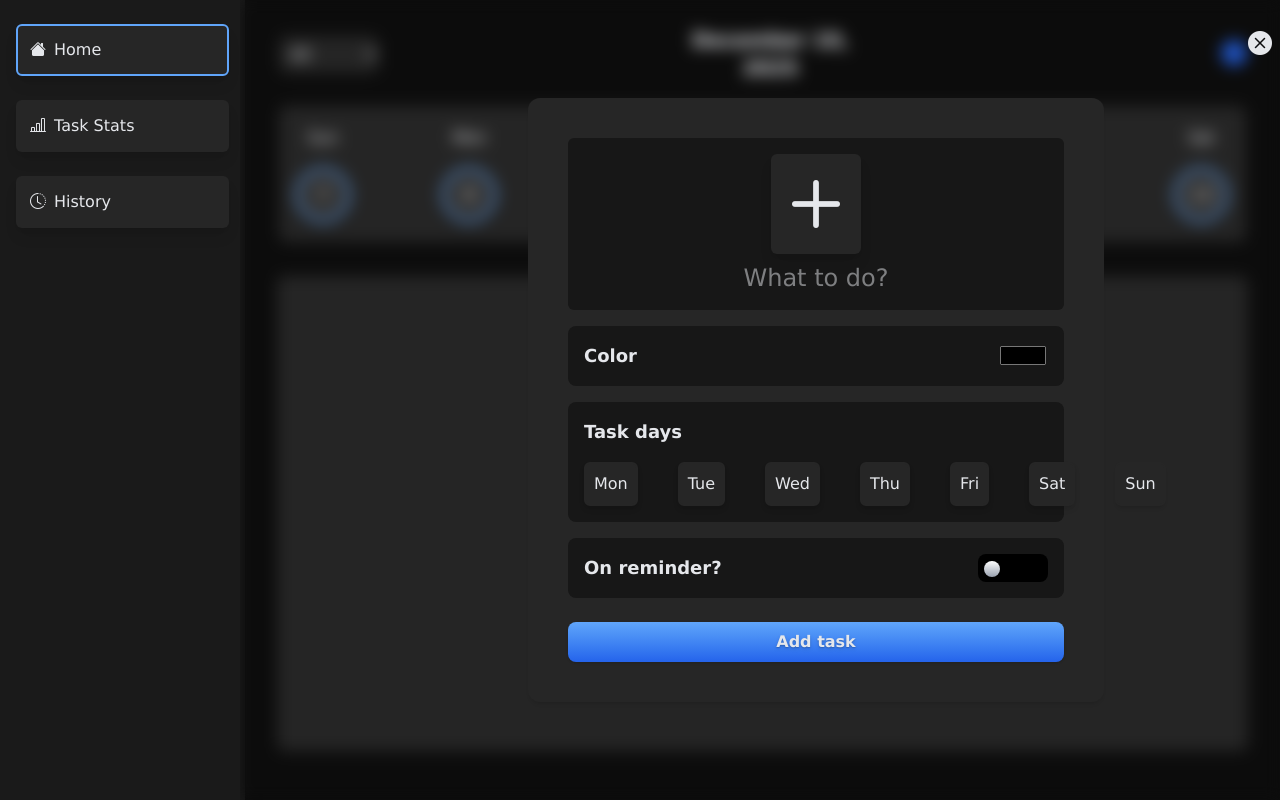
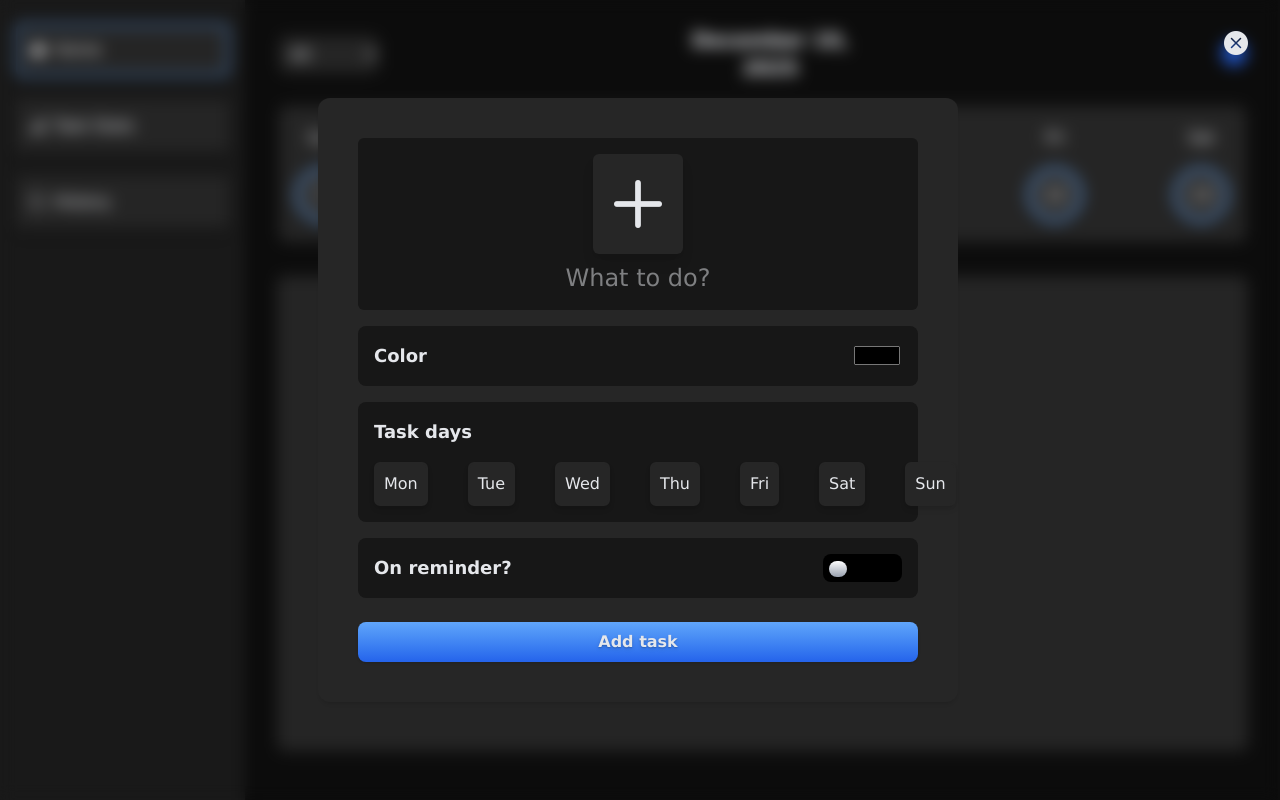
Before and after one commit to theinternetfae/Optima-V.2, a React (Vite) app: page / in a window 1280 px wide. Both pictures are taken after a click on the button 1234 px from the left and 54 px from the top of the page. Built offline with nearby package versions, Linux system fonts and the light colour scheme.

Commit message:
Fixing new task and edit task screen

```diff
--- a/src/components/NewTask.jsx
+++ b/src/components/NewTask.jsx
@@ -155,7 +155,7 @@ function NewTask({exit, editExit, task}) {
     return (
         <div className="new-task">
 
-            {isEditingMode ? <i className="bi bi-x-circle-fill exit-new-screen cursor-pointer" onClick={editExit}></i> : <i className="bi bi-x-circle-fill exit-edit-screen cursor-pointer" onClick={exit}></i>}
+            {isEditingMode ? <i className="bi bi-x-circle-fill exit-edit-screen cursor-pointer" onClick={editExit}></i> : <i className="bi bi-x-circle-fill exit-new-screen cursor-pointer" onClick={exit}></i>}
 
             <div className="new-task-container">
 
--- a/src/index.css
+++ b/src/index.css
@@ -129,18 +129,18 @@ input[type="date"]::-webkit-calendar-picker-indicator {
     }
 
     .new-task {
-        @apply bg-black/1 fixed flex justify-center items-center top-0 left-[-2px] z-50 w-full h-full backdrop-blur-sm md:w-[90%] md:left-[240px];
+        @apply bg-black/1 fixed flex justify-center items-center top-0 left-[-2px] z-50 w-full h-full backdrop-blur-sm md:w-[100%];
 
         & .exit-new-screen {
-            @apply absolute text-xl right-[7px] top-7 md:text-2xl md:right-[120px];
+            @apply absolute text-xl right-[7px] top-7 md:text-2xl md:right-[30px];
         }
 
         & .exit-edit-screen {
-            @apply absolute text-xl right-[7px] top-7 md:text-2xl md:right-[120px] cursor-pointer;
+            @apply absolute text-xl right-[7px] top-7 md:text-2xl md:right-[30px] cursor-pointer;
         }
 
         & .new-task-container {
-            @apply bg-commongrey mx-auto w-[80%] p-4 rounded-xl flex flex-col gap-4 shadow-md md:w-[50%] md:p-10;
+            @apply bg-commongrey mx-auto w-[80%] p-4 rounded-xl flex flex-col gap-4 shadow-md md:w-[50%] md:right-[320px] absolute  md:p-10;
 
             .task-desc {
                 @apply bg-dullblack rounded-md p-2 flex flex-col gap-2 justify-center items-center md:grid md:p-4 md:place-items-center;
@@ -354,7 +354,7 @@ input[type="date"]::-webkit-calendar-picker-indicator {
                     @apply border border-20 border-commongrey relative rounded-full h-full w-[60%] shadow-xl;
 
                     & .rating {
-                        @apply text-5xl font-bold absolute top-[120px] left-[60px]
+                        @apply text-5xl font-bold absolute top-[120px] left-[58px]
                     }
 
                     & .rating-title {
```
